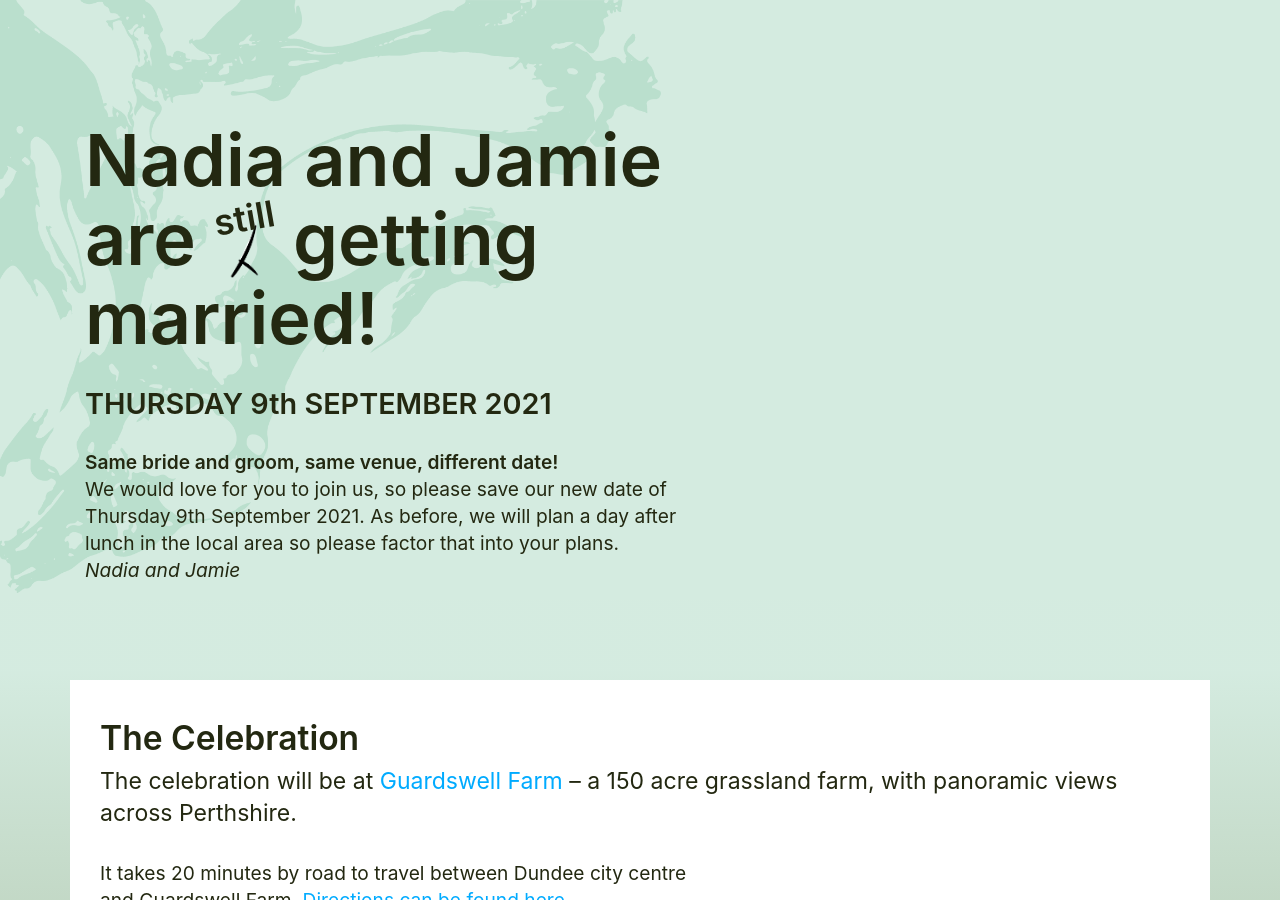
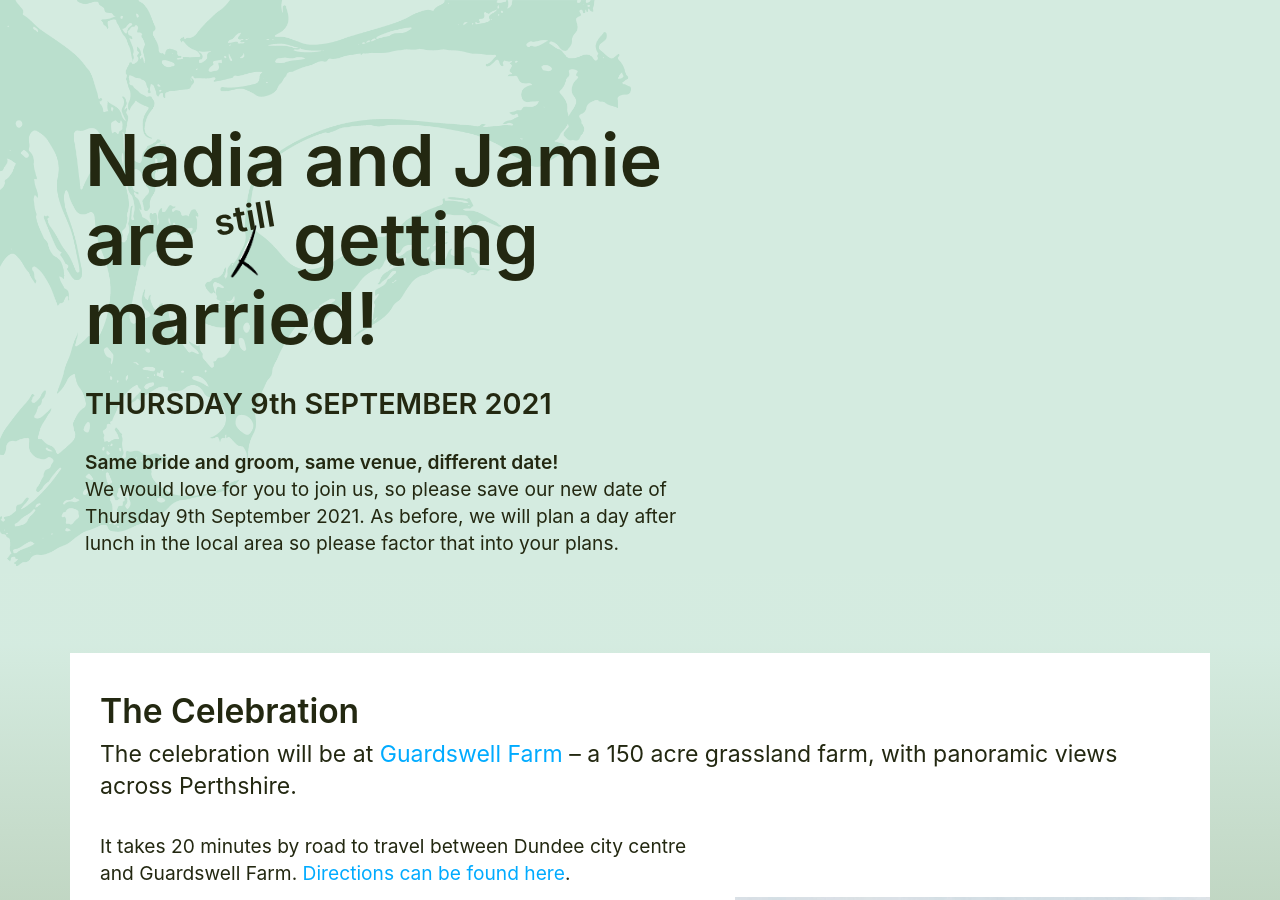
Before and after one commit to JamieRobertson/nadia-jamie, a Jekyll site: the page built from index.html, in a window 1280 px wide and 900 px high. Built offline with Jekyll 4.4.1, drawn with Linux system fonts in a browser that asks for light colours; nearby versions of some CDN libraries; some web fonts are replaced.

Commit message:
remove n&j

```diff
--- a/index.html
+++ b/index.html
@@ -22,8 +22,6 @@ title: "Nadia and Jamie are getting married!"
                     <br>
                     We would love for you to join us, so please save our new date of Thursday 9th September 2021.
                     As before, we will plan a day after lunch in the local area so please factor that into your plans.
-                    <br>
-                    <i>Nadia and Jamie</i>
                 </p>
             </div>
             <div class="col-12 col-md-2 col-lg-5">
```
